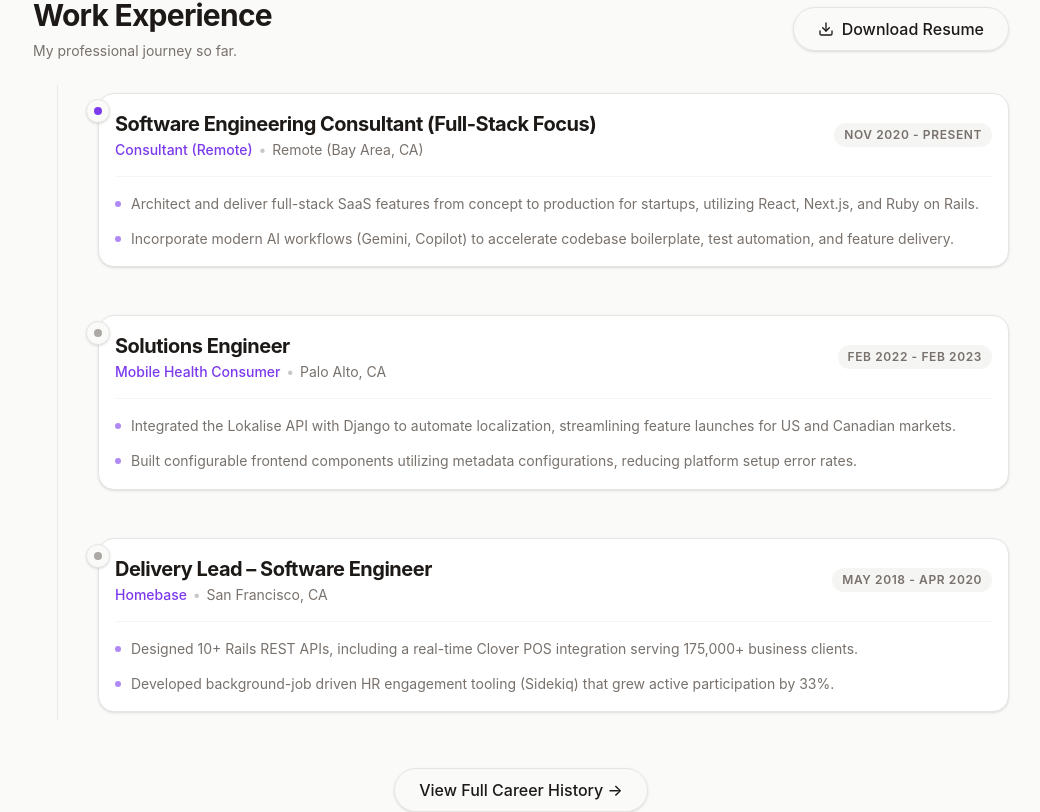
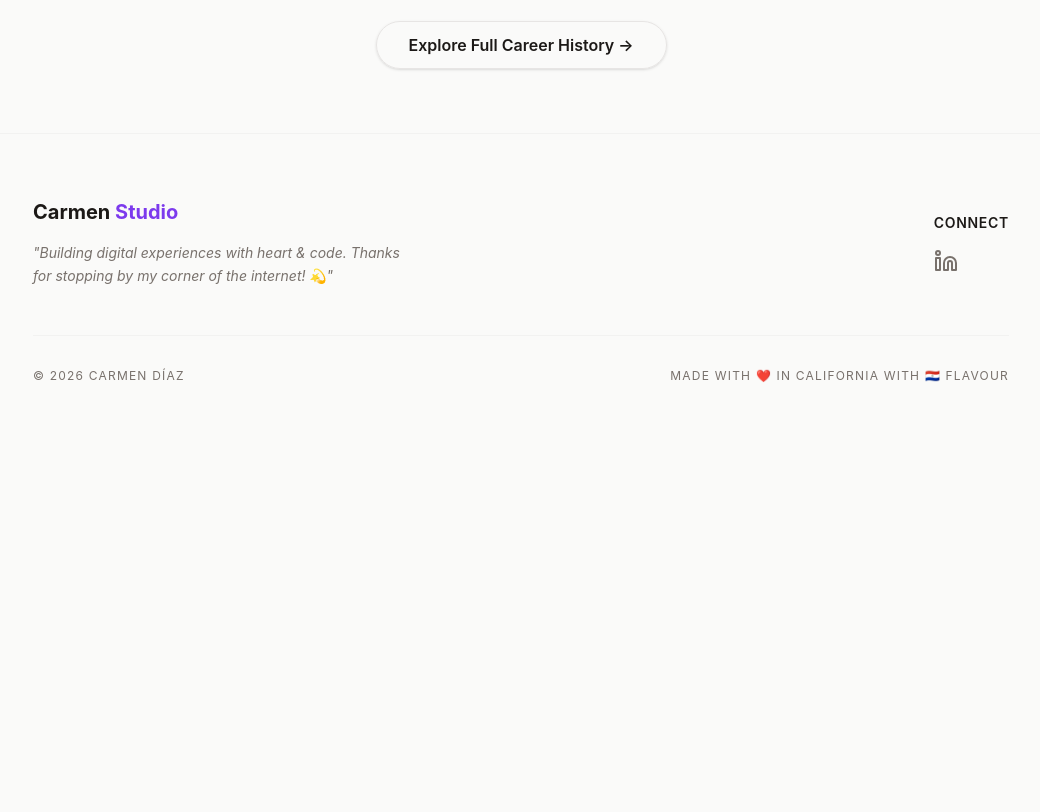
Before and after one commit to karmenatwork/carmenstudio, a Next.js app: page / in a window 1280 px wide. Shown: the part 1388-2200 px from the top of the page, without its empty margins (119-1159 px from the left). After the commit the page ends 1804 px from the top, so only its background shows below. Built offline with nearby package versions, Linux system fonts and the light colour scheme.

Commit message:
chore: move work-experience to about page
Add option to expand or not work history view

```diff
--- a/app/about/AboutClient.tsx
+++ b/app/about/AboutClient.tsx
@@ -147,8 +147,8 @@ export default function AboutClient({ initialTab = "story" }: { initialTab?: "st
                         </a>
                     </div>
 
-                    {/* Full Timeline */}
-                    <WorkExperience showTitle={false} />
+                    {/* Full Timeline off */}
+                    <WorkExperience limit={3} bulletsLimit={2} showSkills={false} showTitle={false} />
 
                     {/* Continuing Education Section */}
                     <section className="px-6 max-w-5xl mx-auto w-full">
--- a/app/page.tsx
+++ b/app/page.tsx
@@ -73,7 +73,16 @@ export default function Home() {
         </div>
       </section>
 
-      <WorkExperience limit={3} bulletsLimit={2} showSkills={false} />
+
+      {/* Career History Link */}
+      <section className="flex justify-center py-6">
+        <Link
+          href="/about?tab=experience"
+          className="inline-flex items-center justify-center rounded-full border border-border bg-transparent hover:bg-muted text-foreground h-12 px-8 text-base font-semibold transition-colors shadow-sm"
+        >
+          Explore Full Career History &rarr;
+        </Link>
+      </section>
 
     </div>
   );
--- a/components/layout/Header.tsx
+++ b/components/layout/Header.tsx
@@ -9,7 +9,6 @@ export function Header() {
     const [isMenuOpen, setIsMenuOpen] = useState(false);
     const navItems = [
         { label: "About", href: "/about" },
-        { label: "Experience", href: "/#experience" },
         { label: "Gists", href: "/gists" }
     ];
 
--- a/components/work-experience.tsx
+++ b/components/work-experience.tsx
@@ -1,4 +1,5 @@
-import Link from "next/link";
+"use client";
+import React, { useState } from "react";
 import { Card } from "@/components/custom-ui/Card";
 import { SectionTitle } from "@/components/custom-ui/SectionTitle";
 import { Badge } from "@/components/custom-ui/Badge";
@@ -13,8 +14,14 @@ interface WorkExperienceProps {
 }
 
 export default function WorkExperience({ limit, showTitle = true, bulletsLimit, showSkills = true }: WorkExperienceProps) {
+    const [isExpanded, setIsExpanded] = useState(false);
     const allJobs = aboutData.workExperience as Job[];
-    const jobs = limit ? allJobs.slice(0, limit) : allJobs;
+
+    const activeLimit = limit && !isExpanded ? limit : undefined;
+    const activeBulletsLimit = bulletsLimit && !isExpanded ? bulletsLimit : undefined;
+    const activeShowSkills = isExpanded ? true : showSkills;
+
+    const jobs = activeLimit ? allJobs.slice(0, activeLimit) : allJobs;
 
     return (
         <div className="flex flex-col gap-20">
@@ -82,7 +89,7 @@ export default function WorkExperience({ limit, showTitle = true, bulletsLimit,
                                             <div className="text-sm text-muted-foreground leading-relaxed">
                                                 {Array.isArray(job.description) ? (
                                                     <ul className="space-y-3">
-                                                        {(bulletsLimit ? job.description.slice(0, bulletsLimit) : job.description).map((point: string, i: number) => (
+                                                        {(activeBulletsLimit ? job.description.slice(0, activeBulletsLimit) : job.description).map((point: string, i: number) => (
                                                             <li key={i} className="flex items-start gap-2.5">
                                                                 <span className="mt-2 h-1.5 w-1.5 shrink-0 rounded-full bg-primary/60" />
                                                                 <span>{point}</span>
@@ -96,7 +103,7 @@ export default function WorkExperience({ limit, showTitle = true, bulletsLimit,
                                         )}
 
                                         {/* Skills Badges */}
-                                        {showSkills && job.skills && job.skills.length > 0 && (
+                                        {activeShowSkills && job.skills && job.skills.length > 0 && (
                                             <div className="flex gap-1.5 flex-wrap mt-2">
                                                 {job.skills.map((skill: string, skillIndex: number) => (
                                                     <Badge key={skillIndex} variant="outline" className="text-[10px] px-2 py-0.5 bg-muted/30 hover:bg-muted/70 transition-colors">
@@ -112,15 +119,29 @@ export default function WorkExperience({ limit, showTitle = true, bulletsLimit,
                     })}
                 </div>
 
-                {/* Show View Full Experience link on landing page when limit is applied */}
+                {/* Show Expand/Collapse button when limit is applied */}
                 {limit && allJobs.length > limit && (
                     <div className="flex justify-center mt-12">
-                        <Link
-                            href="/about?tab=experience"
-                            className="inline-flex items-center justify-center rounded-full border border-border bg-transparent hover:bg-muted text-foreground h-11 px-6 text-base font-medium transition-colors shadow-sm"
+                        <button
+                            onClick={() => setIsExpanded(!isExpanded)}
+                            className="inline-flex items-center justify-center rounded-full border border-border bg-transparent hover:bg-muted text-foreground h-11 px-6 text-base font-medium transition-colors shadow-sm cursor-pointer"
                         >
-                            View Full Career History &rarr;
-                        </Link>
+                            {isExpanded ? (
+                                <>
+                                    Show Less
+                                    <svg className="ml-2 h-4 w-4" xmlns="http://www.w3.org/2000/svg" fill="none" viewBox="0 0 24 24" stroke="currentColor" strokeWidth="2" strokeLinecap="round" strokeLinejoin="round">
+                                        <polyline points="18 15 12 9 6 15" />
+                                    </svg>
+                                </>
+                            ) : (
+                                <>
+                                    Show Full Career History
+                                    <svg className="ml-2 h-4 w-4" xmlns="http://www.w3.org/2000/svg" fill="none" viewBox="0 0 24 24" stroke="currentColor" strokeWidth="2" strokeLinecap="round" strokeLinejoin="round">
+                                        <polyline points="6 9 12 15 18 9" />
+                                    </svg>
+                                </>
+                            )}
+                        </button>
                     </div>
                 )}
             </section>
```
